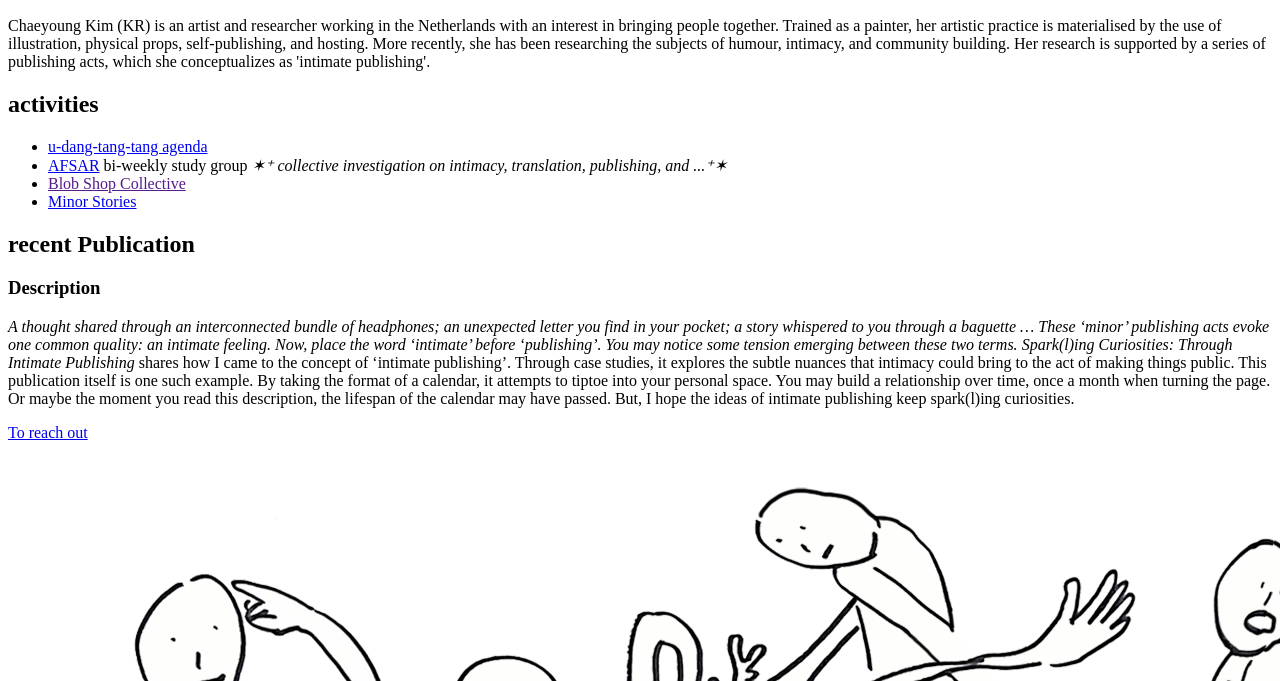
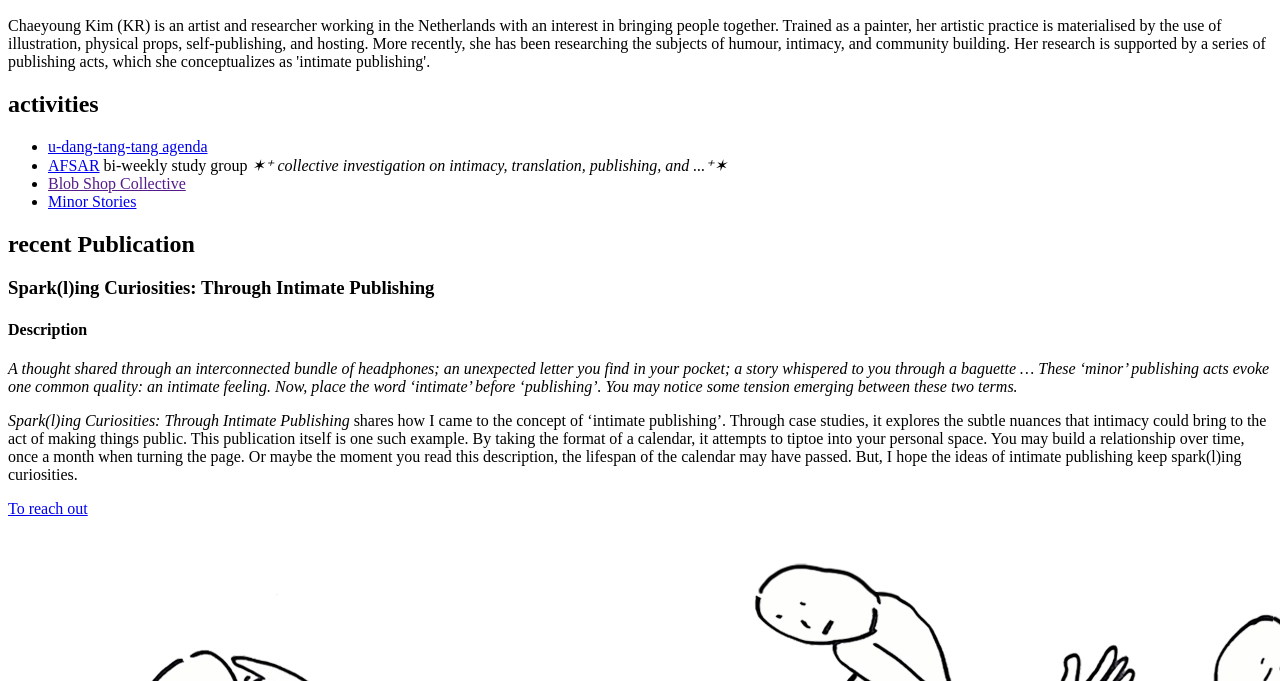
Before and after one commit to chae0e/chae0.org, a plain HTML site: page index.html in a window 1280 px wide. Shown: the part 119-800 px from the top of the page. Drawn offline with Linux system fonts and the light colour scheme.

Commit message:
Update index.html
uncomment list of activities

```diff
--- a/index.html
+++ b/index.html
@@ -12,6 +12,7 @@
 			<p>
 				Chaeyoung Kim (KR) is an artist and researcher working in the Netherlands with an interest in bringing people together. Trained as a painter, her artistic practice is materialised by the use of illustration, physical props, self-publishing, and hosting. More recently, she has been researching the subjects of humour, intimacy, and community building. Her research is supported by a series of publishing acts, which she conceptualizes as 'intimate publishing'.
 			</p>
+
 		<h2>activities</h2>
 			<ul>
 				<li>
@@ -26,13 +27,14 @@
 				<li>
 					<a href="https://project.xpub.nl/minor_stories/#">Minor Stories</a>
 				</li>
-<!-- 				<li></li>
-				<li></li> -->
 			</ul>
 		<h2>recent Publication</h2>
-		<h3>Description</h3>
+		<h3>Spark(l)ing Curiosities: Through Intimate Publishing</h3>
+		<h4>Description</h4>
 			<p>
 				<i>A thought shared through an interconnected bundle of headphones; an unexpected letter you find in your pocket; a story whispered to you through a baguette … These ‘minor’ publishing acts evoke one common quality: an intimate feeling. Now, place the word ‘intimate’ before ‘publishing’. You may notice some tension emerging between these two terms.</i>
+			</p>
+			<p>
 				<i>Spark(l)ing Curiosities: Through Intimate Publishing</i> shares how I came to the concept of ‘intimate publishing’. Through case studies, it explores the subtle nuances that intimacy could bring to the act of making things public. This publication itself is one such example. By taking the format of a calendar, it attempts to tiptoe into your personal space. You may build a relationship over time, once a month when turning the page. Or maybe the moment you read this description, the lifespan of the calendar may have passed. But, I hope the ideas of intimate publishing keep spark(l)ing curiosities.
 			</p>
 		<a href="mailto:chae0e719@gmail.com">To reach out</a>
```
